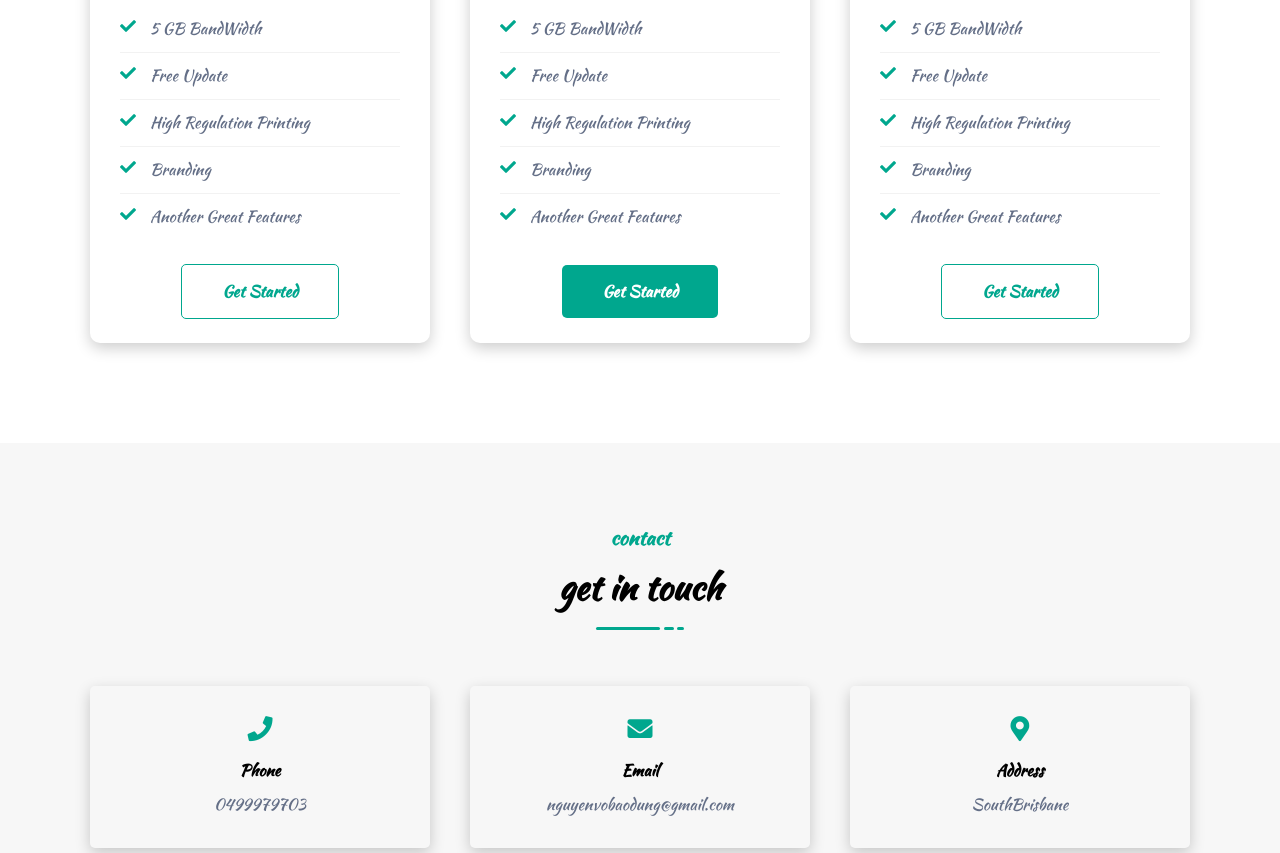
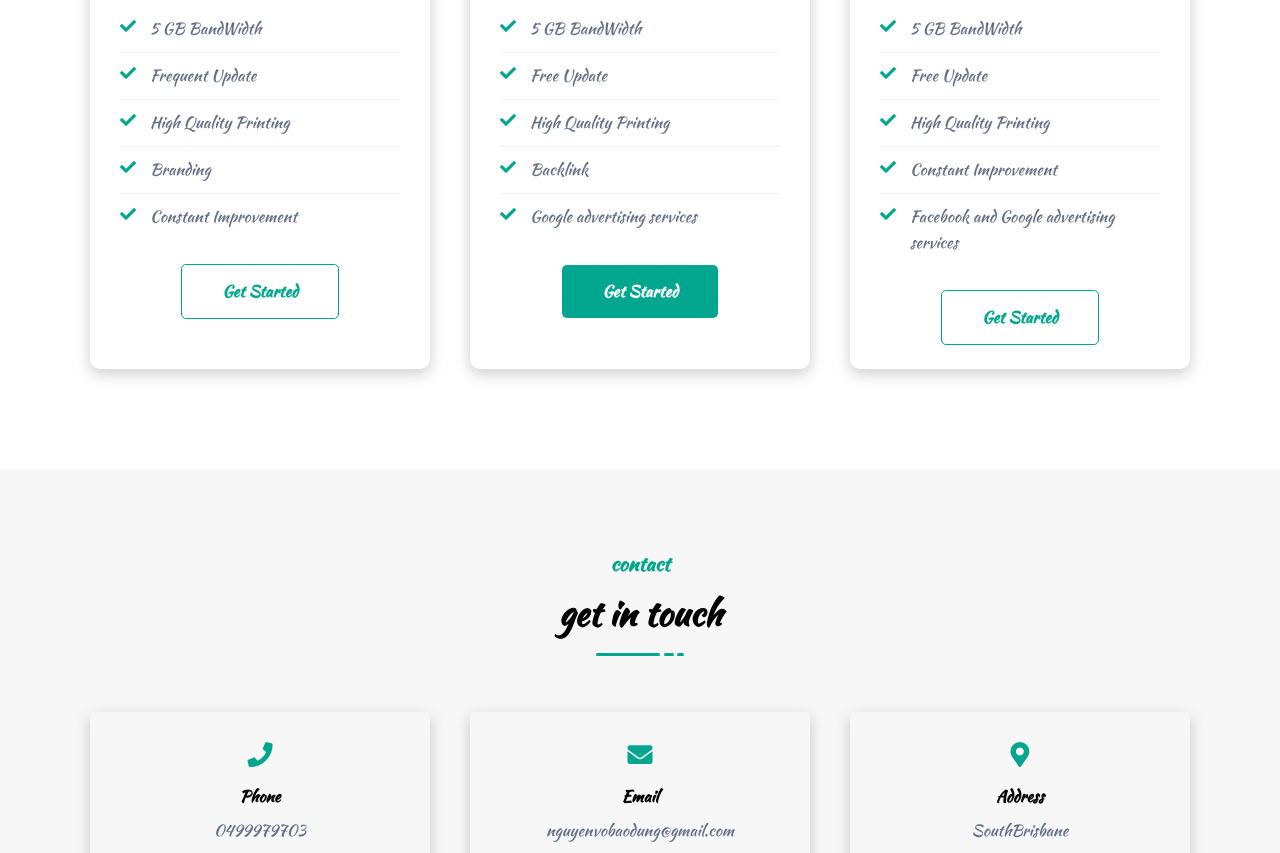
Before and after one commit to bestboylaco/s5411227, a plain HTML site: page index.html in a window 1280 px wide. Shown: the part 9020-9873 px from the top of the page. Drawn offline with Linux system fonts and the light colour scheme; files whose address does not match are found by name.

Commit message:
Update index.html

```diff
--- a/index.html
+++ b/index.html
@@ -445,10 +445,10 @@
                           <div class="pricing-body">
                               <ul>
                                   <li><i class="fa fa-check"></i> 5 GB BandWidth </li>
-                                  <li><i class="fa fa-check"></i> Free Update </li>
-                                  <li><i class="fa fa-check"></i> High Regulation Printing </li>
+                                  <li><i class="fa fa-check"></i> Frequent Update </li>
+                                  <li><i class="fa fa-check"></i> High Quality Printing </li>
                                   <li><i class="fa fa-check"></i> Branding </li>
-                                  <li><i class="fa fa-check"></i> Another Great Features </li>
+                                  <li><i class="fa fa-check"></i> Constant Improvement </li>
                               </ul>
                           </div>
                           <div class="pricing-footer">
@@ -471,9 +471,9 @@
                             <ul>
                                 <li><i class="fa fa-check"></i> 5 GB BandWidth </li>
                                 <li><i class="fa fa-check"></i> Free Update </li>
-                                <li><i class="fa fa-check"></i> High Regulation Printing </li>
-                                <li><i class="fa fa-check"></i> Branding </li>
-                                <li><i class="fa fa-check"></i> Another Great Features </li>
+                                <li><i class="fa fa-check"></i> High Quality Printing </li>
+                                <li><i class="fa fa-check"></i> Backlink </li>
+                                <li><i class="fa fa-check"></i> Google advertising services </li>
                             </ul>
                         </div>
                         <div class="pricing-footer">
@@ -495,9 +495,9 @@
                             <ul>
                                 <li><i class="fa fa-check"></i> 5 GB BandWidth </li>
                                 <li><i class="fa fa-check"></i> Free Update </li>
-                                <li><i class="fa fa-check"></i> High Regulation Printing </li>
-                                <li><i class="fa fa-check"></i> Branding </li>
-                                <li><i class="fa fa-check"></i> Another Great Features </li>
+                                <li><i class="fa fa-check"></i> High Quality Printing </li>
+                                <li><i class="fa fa-check"></i> Constant Improvement </li>
+                                <li><i class="fa fa-check"></i> Facebook and Google advertising services </li>
                             </ul>
                         </div>
                         <div class="pricing-footer">
```
